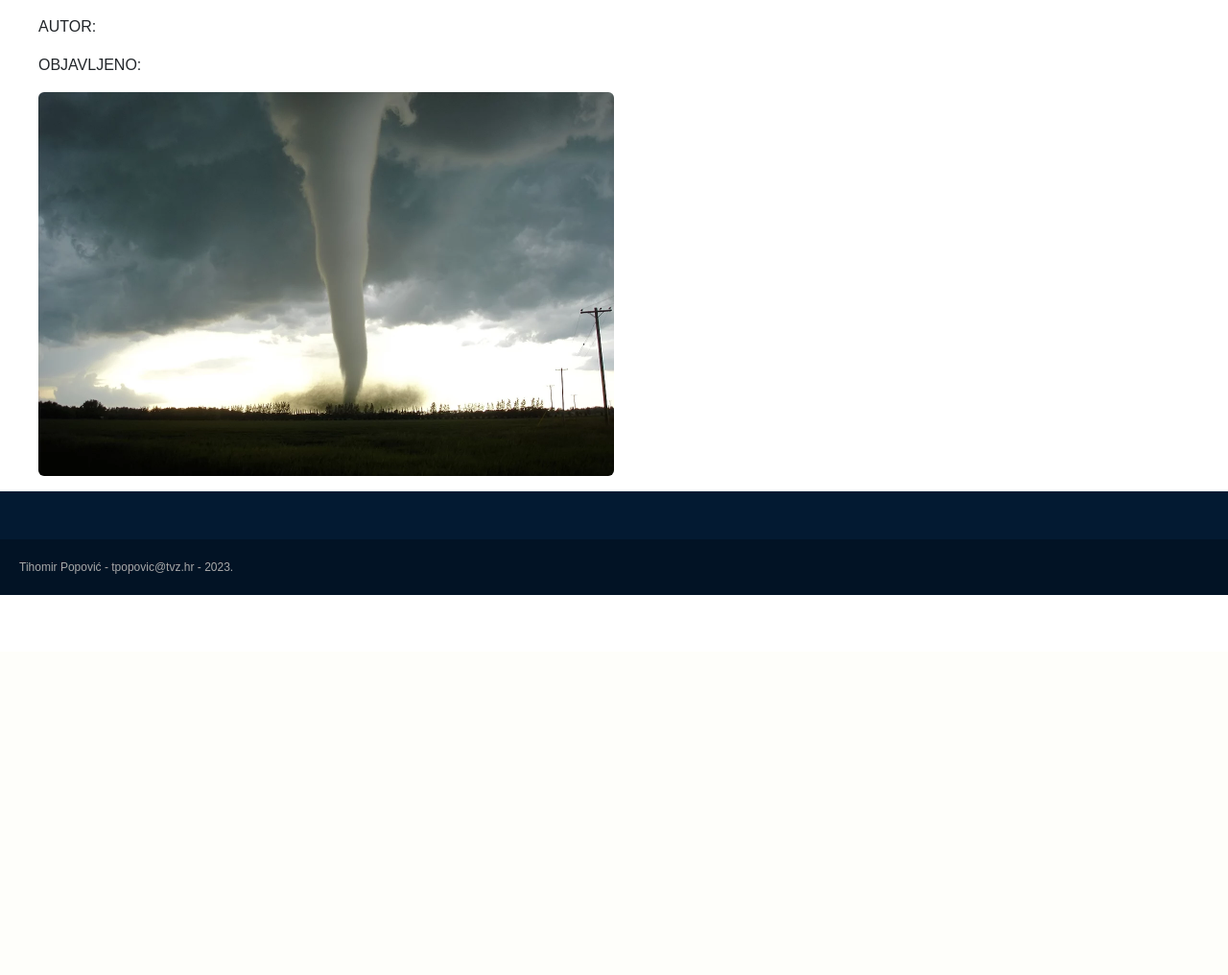
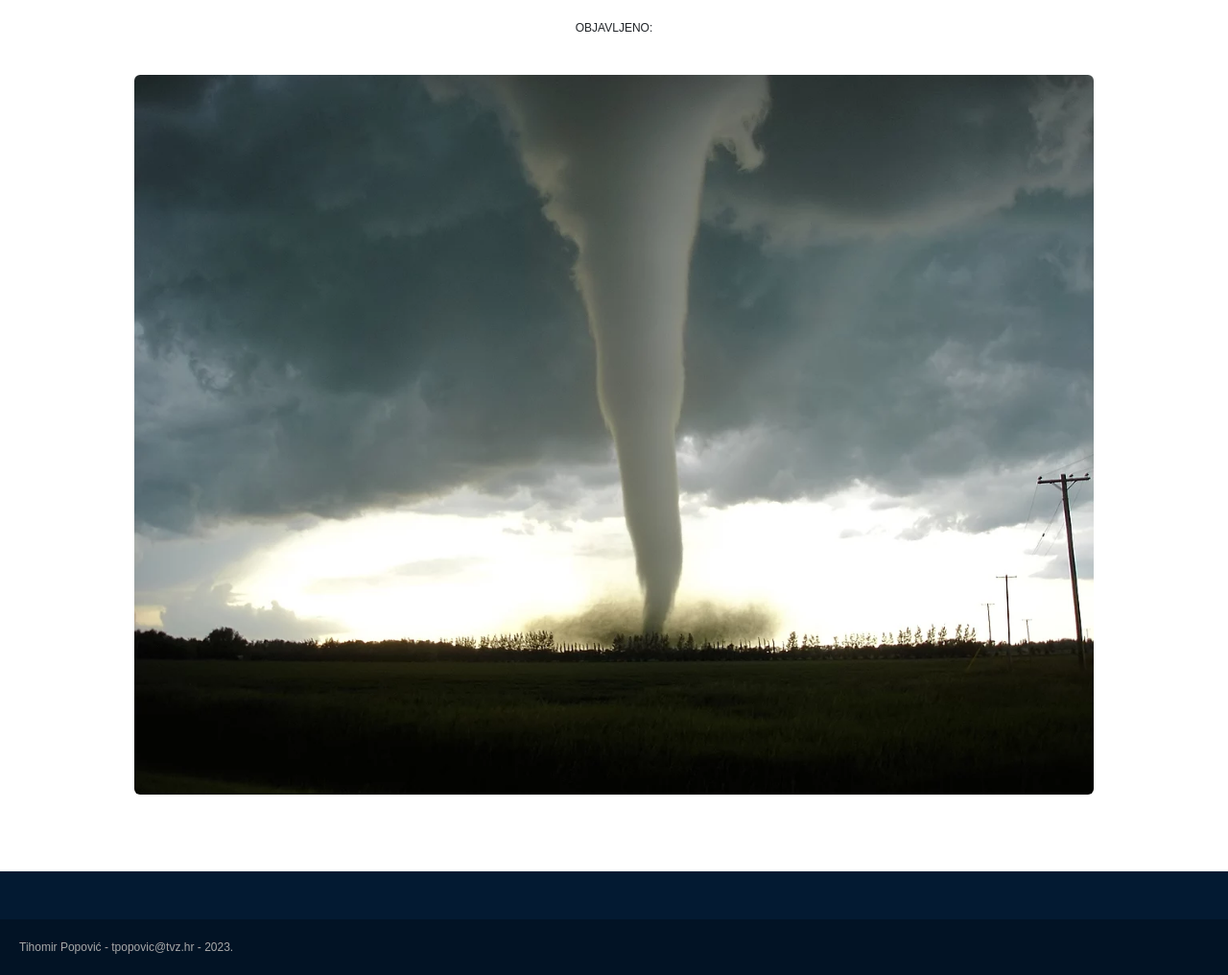
Before and after one commit to TihomirPop/PWA-projekt, a PHP site: page /php/skripta.php in a window 1280 px wide. Shown: the part 121-1137 px from the top of the page at 96% size. Before the commit the page ends 741 px from the top, so only its background shows below. Run offline with PHP 8.4, Linux system fonts and the light colour scheme; some libraries are stand-ins or nearby versions; some web fonts are replaced.

Commit message:
skripta.php css

```diff
--- a/css/style.css
+++ b/css/style.css
@@ -99,8 +99,36 @@ main{
     margin: 0 auto;
 }
 main img{
-    width: 600px;
-    height: 400px;
-    object-fit: cover;
+    display: block;
+    width: 1000px;
+    margin: 40px auto;
     border-radius: 6px;
 }
+.aboveImg{
+    width: 700px;
+    margin: 0 auto;
+    text-align: center;
+}
+.aboveImg .category{
+    color: #004AD5;
+    font-weight: bold;
+    margin: 20px;
+    font-size: 14px;
+}
+.aboveImg .title{
+    font-weight: 1000;
+    font-size: 42px;
+}
+.aboveImg .about{
+    font-size: 18px;
+    margin: 10px;
+}
+.aboveImg .time{
+    font-size: 12px;
+    margin: 20px;
+}
+main .content{
+    width: 700px;
+    margin: 0 auto;
+    margin-bottom: 40px;
+}
--- a/html/unos.html
+++ b/html/unos.html
@@ -29,8 +29,8 @@
         <textarea name="tekst" id="tekst" cols="40" rows="10" class="form-control" required></textarea><br>
         <label for="tekst">Kategorija:</label><br>
         <select id="kategorija" name="kategorija" class="form-control">
-            <option value="mundo" class="form-control">Mundo</option>
-            <option value="deporte" class="form-control">Deporte</option>
+            <option value="MUNDO" class="form-control">Mundo</option>
+            <option value="DEPORTE" class="form-control">Deporte</option>
         </select><br>
         <label for="slika">Slika:</label><br>
         <input type="file" name="slika" id="slika" accept="image/*" class="form-control" required/><br>
--- a/php/skripta.php
+++ b/php/skripta.php
@@ -14,11 +14,11 @@
         <h1>debate</h1>
         <img src="../assets/logo.webp" alt="debate">
         <nav>
-            <a href="index.html">HOME</a>
+            <a href="../html/index.html">HOME</a>
             <a href="">MUNDO</a>
             <a href="">DEPORTE</a>
             <a href="">ADMINISTRACIJA</a>
-            <a href="unos.html">UNOS</a>
+            <a href="../html/unos.html">UNOS</a>
         </nav>
     </header>
     <main>
@@ -29,7 +29,7 @@
         $content = '';
         $category = '';
 
-        if (isset($_POST['naslov'], $_POST['sazetak'], $_POST['tekst'], $_POST['slika'], $_POST['submit'], )) {
+        if (isset($_POST['naslov'], $_POST['sazetak'], $_POST['tekst'], $_POST['slika'], $_POST['submit'])) {
             $title = $_POST['naslov'];
             $about = $_POST['sazetak'];
             $content = $_POST['tekst'];
@@ -37,23 +37,22 @@
         }
         ?>
 
+        <section class="aboveImg">
             <p class="category">
                 <?php echo $category; ?>
             </p>
             <h1 class="title">
                 <?php echo $title; ?>
             </h1>
-        <p>AUTOR:</p>
-        <p>OBJAVLJENO:</p>
-        </div>
-        <?php echo "<img src='images/1.webp'"; ?>
-        <br>
-        <p>
+            <p class="about">
                 <?php echo $about; ?>
             </p>
-        <p>
-            <?php echo $content; ?>
-        </p>
+            <p class="time">OBJAVLJENO:</p>
+        </section>
+        <?php echo "<img src='../images/1.webp'"; ?>
+        <br>
+
+        <pre class="content"><?php echo $content; ?></pre>
     </main>
     <footer>
         Tihomir Popović - tpopovic@tvz.hr - 2023.
```
Lines whose indentation alone changed are shown as unchanged.
